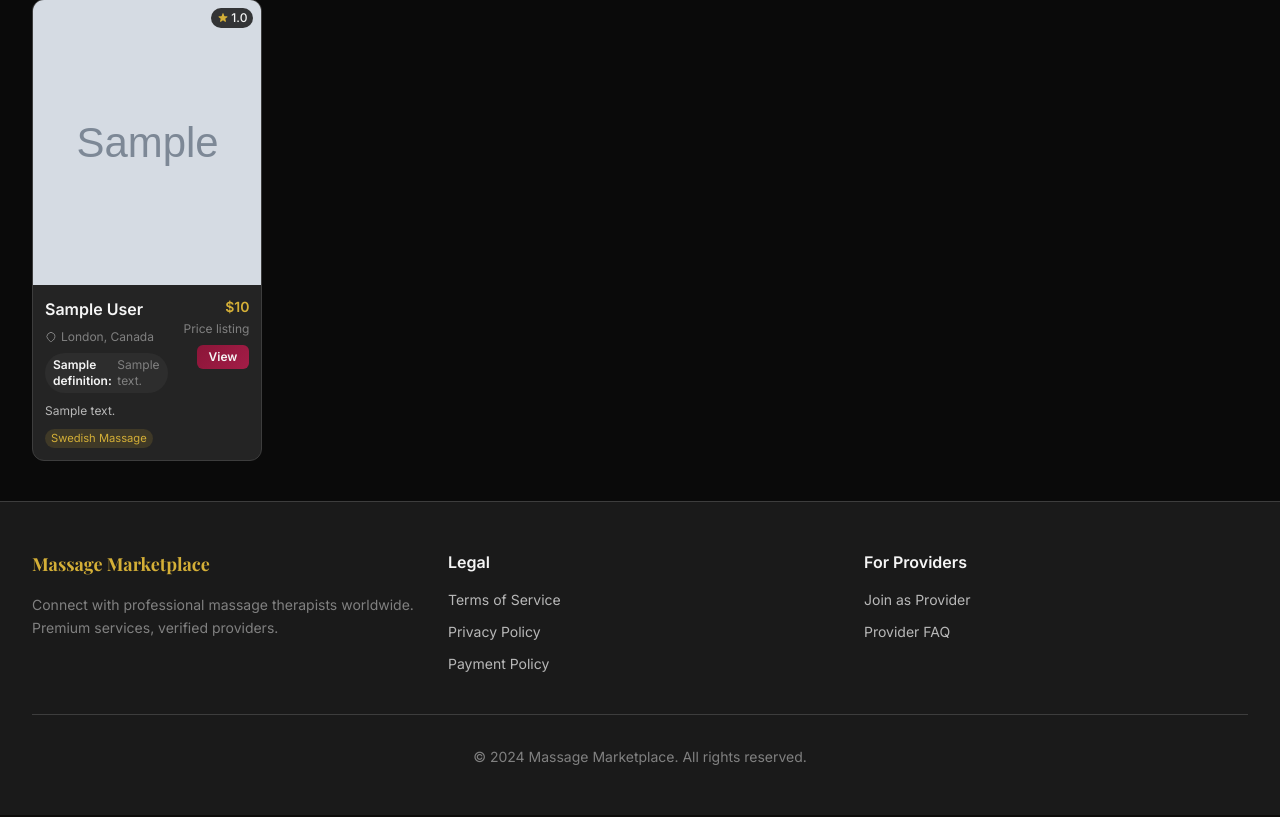
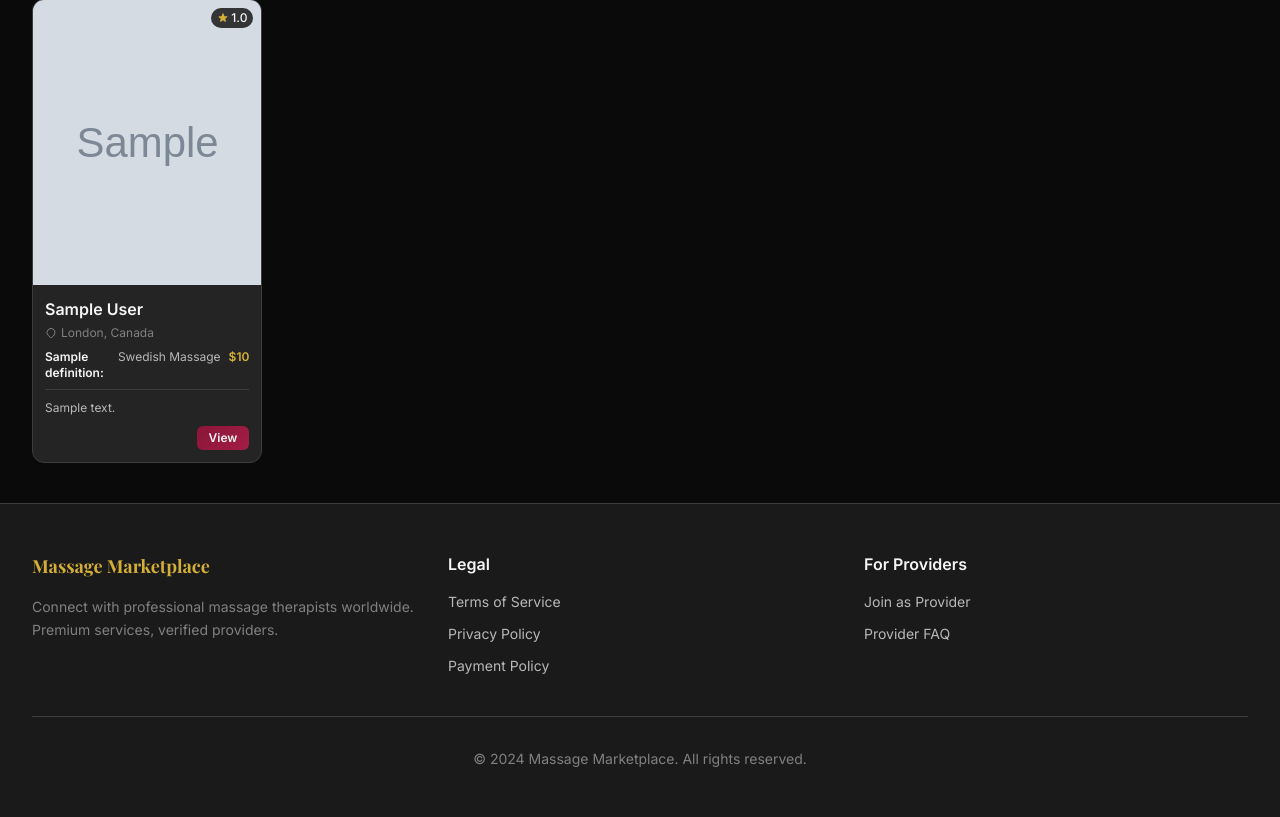
Before and after one commit to ivotripunovic/massage_marketplace, a Django app: page / in a window 1280 px wide. Shown: the part 62-879 px from the top of the page. Run offline with Django 5.2, Linux system fonts and the light colour scheme; data comes from the database, SQL or seed files in the repository; tables that the repository leaves empty hold one stand-in row (values such as "Sample post"); grey boxes marked "Sample" are stand-in pictures; some libraries are stand-ins or nearby versions.

Commit message:
Working on UI

```diff
--- a/marketplace/templates/clients/provider_list.html
+++ b/marketplace/templates/clients/provider_list.html
@@ -117,10 +117,8 @@
 
             <!-- Provider Info -->
             <div class="p-3 w-2/3 sm:w-full order-1 sm:order-2">
-                <div class="grid gap-4 md:grid-cols-[minmax(0,1fr)_auto]">
-                    <div class="space-y-2">
                 <!-- Name -->
-                        <h3 class="font-semibold text-base text-text-primary group-hover:text-gold transition-colors truncate">
+                <h3 class="font-semibold text-base text-text-primary group-hover:text-gold transition-colors truncate mb-1">
                     {{ provider.get_name }}
                 </h3>
 
@@ -141,47 +139,53 @@
                 </div>
                 {% endif %}
 
+                <!-- Two-column: Attributes (left) | Services (right) -->
+                <div class="flex gap-3 mt-2">
+                    <!-- Left: Attributes -->
+                    <div class="flex-1 min-w-0">
                         {% if item.card_attributes %}
-                        <div class="flex flex-wrap gap-2 text-xs">
+                        <div class="flex flex-col gap-1 text-xs">
                             {% for attr in item.card_attributes %}
-                            <span class="flex items-center gap-1 rounded-full px-2 py-1 bg-dark-200 text-text-secondary">
+                            <div class="flex items-center gap-1">
                                 <span class="font-semibold text-text-primary">{{ attr.name }}:</span>
-                                <span class="text-text-muted">{{ attr.value }}</span>
-                            </span>
+                                <span class="text-text-muted truncate">{{ attr.value }}</span>
+                            </div>
                             {% endfor %}
                         </div>
                         {% endif %}
+                    </div>
+
+                    <!-- Right: Services list -->
+                    {% if item.services %}
+                    <div class="flex-shrink-0">
+                        <div class="flex flex-col gap-1 text-xs">
+                            {% for service in item.services|slice:":3" %}
+                            <div class="flex items-baseline justify-between gap-2">
+                                <span class="text-text-secondary truncate">{{ service.get_service_type_display }}</span>
+                                <span class="text-gold font-semibold whitespace-nowrap">${{ service.price|floatformat:0 }}</span>
+                            </div>
+                            {% endfor %}
+                            {% if item.service_count > 3 %}
+                            <span class="text-text-muted text-xs">+{{ item.service_count|add:"-3" }} more</span>
+                            {% endif %}
+                        </div>
+                    </div>
+                    {% endif %}
+                </div>
+
+                <!-- Separator -->
+                <hr class="border-dark-300 my-2">
 
                 <!-- Description -->
                 {% if provider.bio %}
                 <p class="text-text-secondary text-xs leading-relaxed">
-                            {{ provider.bio|truncatechars:150 }}
+                    {{ provider.bio|truncatechars:100 }}
                 </p>
                 {% endif %}
 
-                        <!-- Services -->
-                        {% if item.services %}
-                        <div class="flex flex-wrap gap-1">
-                            {% for service in item.services|slice:":2" %}
-                            <span class="service-tag">{{ service.get_service_type_display }}</span>
-                            {% endfor %}
-                            {% if item.service_count > 2 %}
-                            <span class="service-tag bg-dark-300 text-text-muted">+{{ item.service_count|add:"-2" }}</span>
-                            {% endif %}
-                        </div>
-                        {% endif %}
-                    </div>
-                    <div class="flex flex-col items-end gap-2 text-right">
-                        <div class="flex flex-col gap-1">
-                            {% if item.min_price %}
-                            <span class="text-gold font-semibold text-sm">
-                                ${{ item.min_price|floatformat:0 }}{% if item.min_price != item.max_price %}+{% endif %}
-                            </span>
-                            <span class="text-text-muted text-xs">Price listing</span>
-                            {% endif %}
-                        </div>
+                <!-- View button -->
+                <div class="flex justify-end mt-2">
                     <span class="btn-accent text-xs py-1 px-3">View</span>
-                    </div>
                 </div>
             </div>
         </a>
```
Lines whose indentation alone changed are shown as unchanged.
